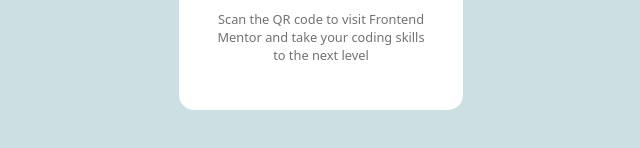
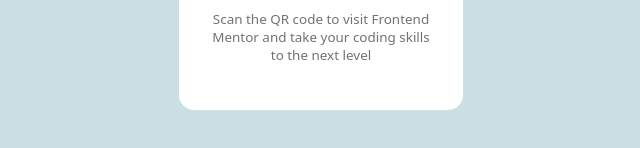
Before and after one commit to MissEngel/MissEngel.github.io, a plain HTML site: page index.html in a window 1280 px wide. Shown: the part 550-698 px from the top of the page, 319-959 px from the left. Drawn offline with Linux system fonts and the light colour scheme.

Commit message:
Update index.css

```diff
--- a/index.css
+++ b/index.css
@@ -33,7 +33,7 @@ body{
 }
 
 .parrafo{
-    font-size: 0.8em;
+    font-size: 0.84em;
     margin-left: 5%;
     margin-right: 5%;
     color: rgb(115, 114, 114);
```
